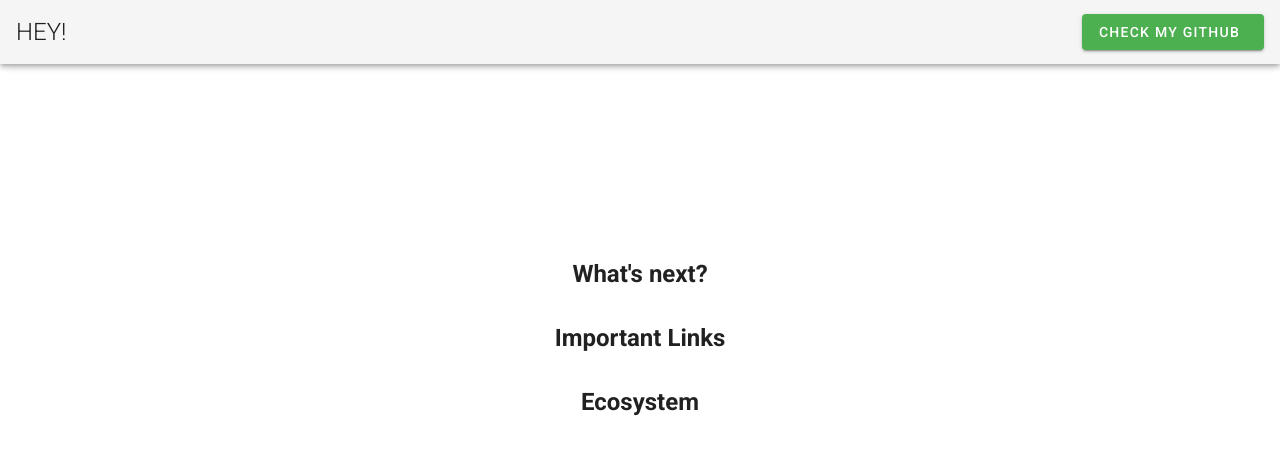
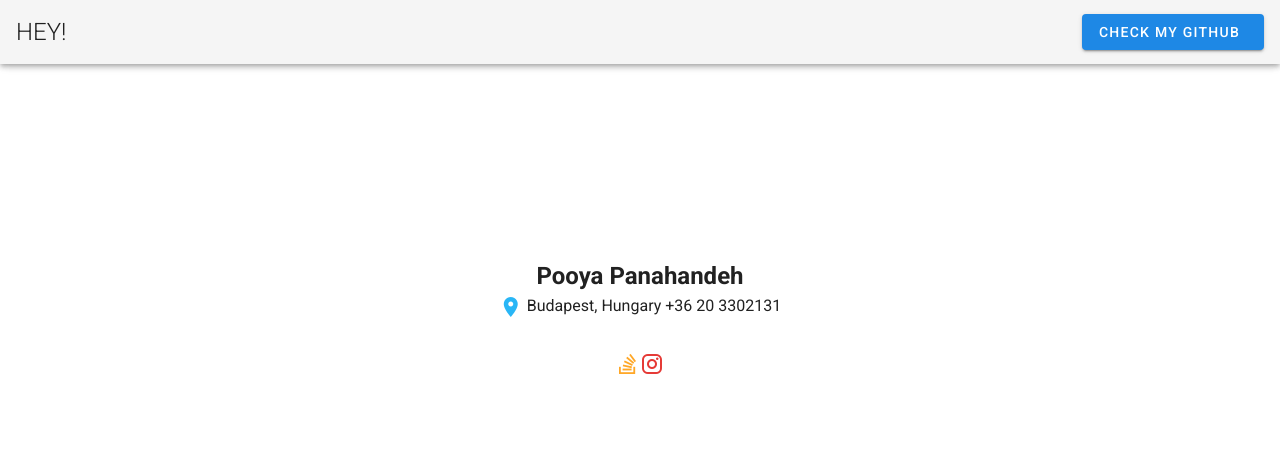
Before and after one commit to pouyapanahandeh/pouyapanahandeh.github.io, a Vue app in the folder github-personal-page-2/: page /#/ in a window 1280 px wide. Shown: the top 454 px of the page. Built offline with nearby package versions, Linux system fonts and the light colour scheme.

Commit message:
introduction part of the website

```diff
--- a/github-personal-page-2/src/components/Introduction.vue
+++ b/github-personal-page-2/src/components/Introduction.vue
@@ -4,66 +4,29 @@
       <v-flex xs12>
         <v-img :src="require('../assets/personalPicture.jpg')" id="avatar" class="my-4" contain height="150"></v-img>
       </v-flex>
-
+    </v-layout>
+    <v-layout text-center wrap>
       <v-flex mb-4>
-        <p class="subheading font-weight-regular">
-
+        <h2>
+          Pooya Panahandeh
+        </h2>
+        <p>
+          <v-icon color="light-blue lighten-1">mdi-map-marker</v-icon> Budapest, Hungary <v-icon color="light-blue lighten-1">mdi-cellphone-android</v-icon>+36 20 3302131
         </p>
       </v-flex>
+    </v-layout>
 
-      <v-flex
-        mb-5
-        xs12
-      >
-        <h2 class="headline font-weight-bold mb-3">What's next?</h2>
-
+    <v-layout wrap>
+      <v-flex mb-12 xs12 >
         <v-layout justify-center>
-          <a
-            v-for="(next, i) in whatsNext"
-            :key="i"
-            :href="next.href"
-            class="subheading mx-3"
-            target="_blank"
-          >
-            {{ next.text }}
+          <a href="https://www.linkedin.com/in/pouyapan/">
+            <v-icon color="blue darken-1">mdi-linkedin-box</v-icon>
           </a>
-        </v-layout>
-      </v-flex>
-
-      <v-flex
-        xs12
-        mb-5
-      >
-        <h2 class="headline font-weight-bold mb-3">Important Links</h2>
-
-        <v-layout justify-center>
-          <a
-            v-for="(link, i) in importantLinks"
-            :key="i"
-            :href="link.href"
-            class="subheading mx-3"
-            target="_blank"
-          >
-            {{ link.text }}
+          <a href="https://stackoverflow.com/users/6927069/pooya-panahandeh">
+            <v-icon color="orange lighten-1">mdi-stack-overflow</v-icon>
           </a>
-        </v-layout>
-      </v-flex>
-
-      <v-flex
-        xs12
-        mb-5
-      >
-        <h2 class="headline font-weight-bold mb-3">Ecosystem</h2>
-
-        <v-layout justify-center>
-          <a
-            v-for="(eco, i) in ecosystem"
-            :key="i"
-            :href="eco.href"
-            class="subheading mx-3"
-            target="_blank"
-          >
-            {{ eco.text }}
+          <a href="https://www.instagram.com/panahandehpooya/">
+            <v-icon color="red darken-1">mdi-instagram</v-icon>
           </a>
         </v-layout>
       </v-flex>
@@ -73,3 +36,8 @@
 
 <script>
 </script>
+<style>
+a{
+  text-decoration: none;
+}
+</style>
--- a/github-personal-page-2/src/components/MainHeader.vue
+++ b/github-personal-page-2/src/components/MainHeader.vue
@@ -4,7 +4,7 @@
         <span class="font-weight-light">Hey!</span>
       </v-toolbar-title>
       <v-spacer></v-spacer>
-      <v-btn href="https://github.com/pouyapanahandeh" target="_blank" color="success">
+      <v-btn href="https://github.com/pouyapanahandeh" class="white--text" target="_blank" color="blue darken-1">
         <v-icon>mdi-github-circle</v-icon>
         <span class="mr-2">Check my github</span>
       </v-btn>
```
